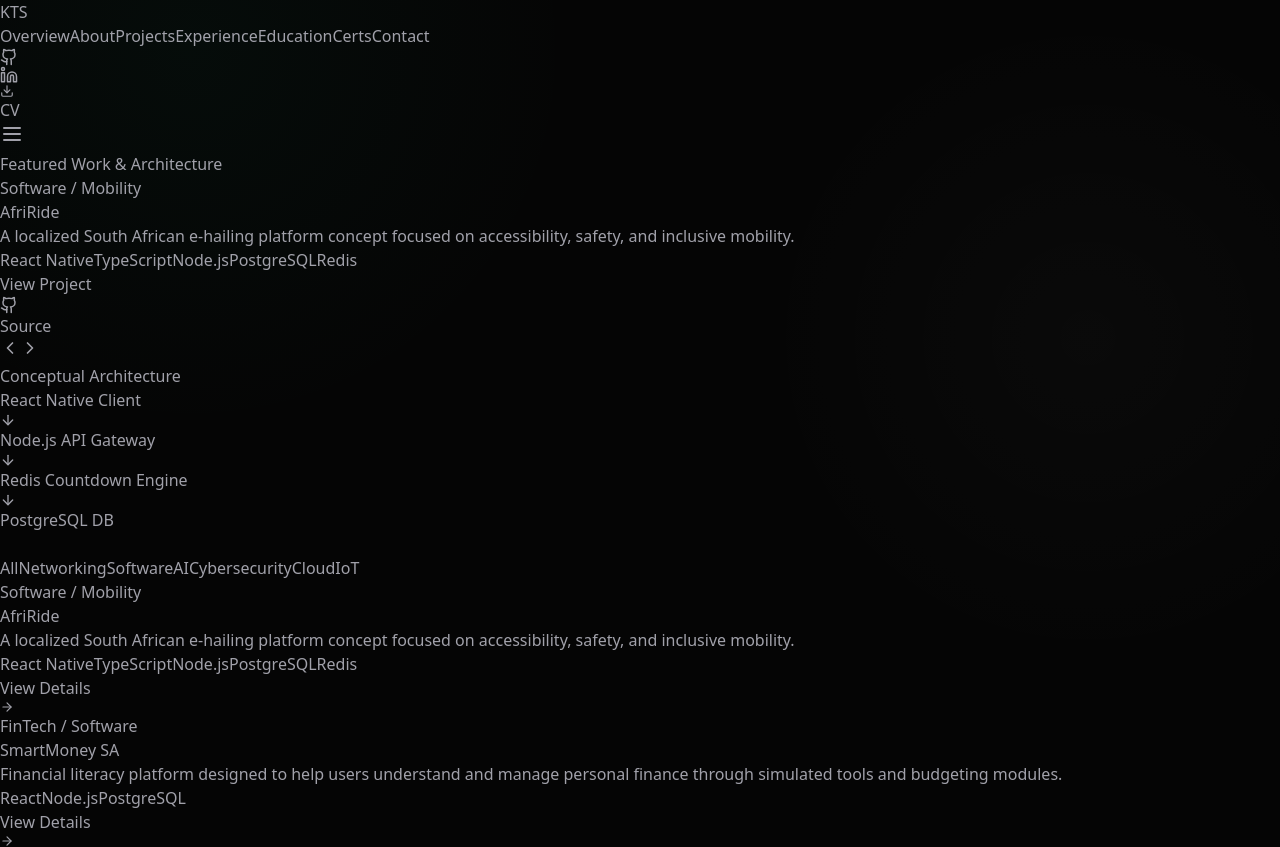
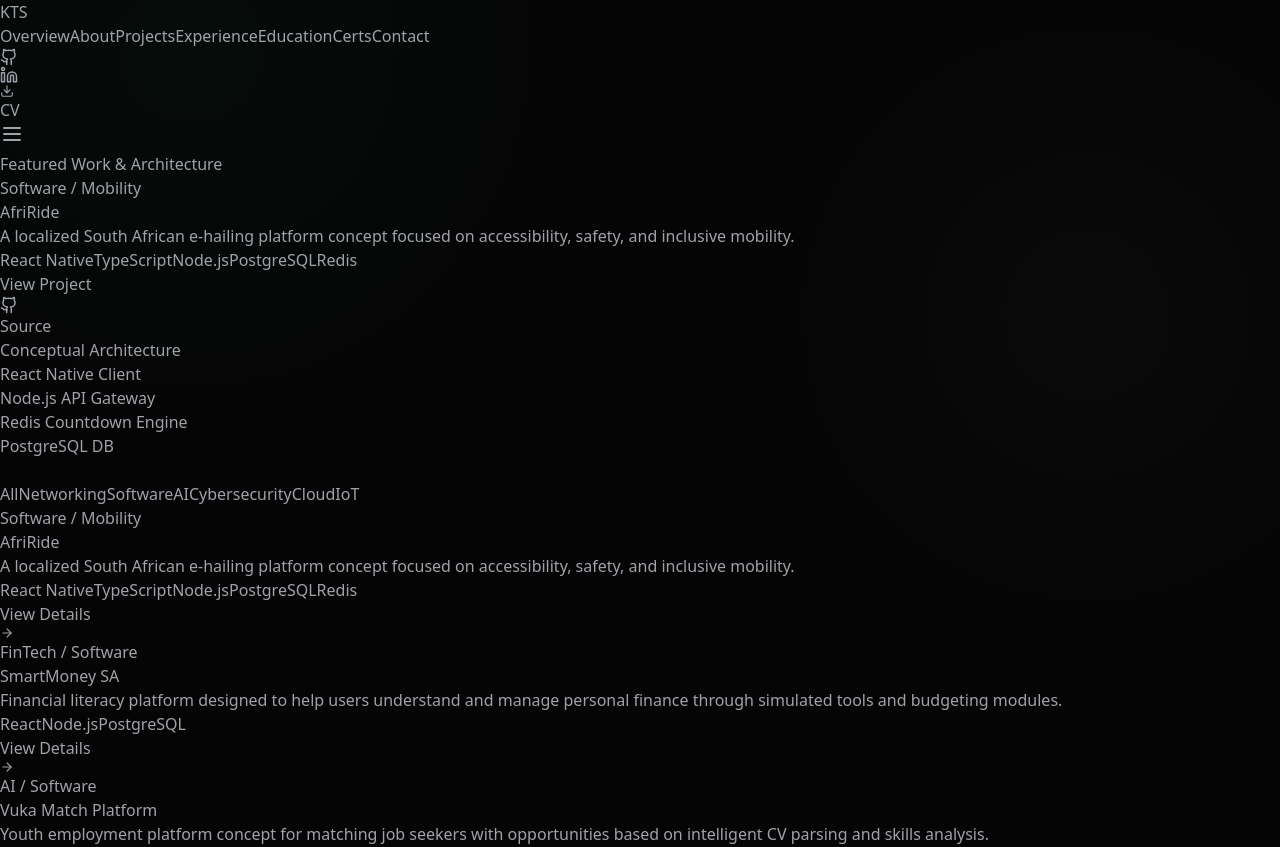
Before and after one commit to KatlehoSephoko/Katleho-Tumelo-Sephoko-s-Portfolio, a React (Vite) app: page /projects in a window 1280 px wide. Shown: the top 847 px of the page. Built offline with nearby package versions, Linux system fonts and the light colour scheme.

Commit message:
Implement smooth crossfade in project carousel
Added smooth crossfade effect to project carousel and removed manual navigation controls.

```diff
--- a/src/components/Projects.tsx
+++ b/src/components/Projects.tsx
@@ -1,10 +1,9 @@
 import { useState, useEffect } from "react";
-import { ArrowRight, ArrowDown, Github, X, ChevronLeft, ChevronRight } from "lucide-react";
+import { ArrowRight, Github, X } from "lucide-react";
 import { featuredProject, projects } from "@/lib/data";
 
 type Project = typeof projects[0];
 
-// Combine featured project and regular projects into one carousel list
 const allCarouselProjects = [
   {
     title: featuredProject.title,
@@ -28,29 +27,26 @@ const allCarouselProjects = [
 
 export default function Projects() {
   const [currentIndex, setCurrentIndex] = useState(0);
+  const [fade, setFade] = useState(true);
   const [filter, setFilter] = useState("All");
   const [selectedProject, setSelectedProject] = useState<Project | null>(null);
 
   const categories = ["All", "Networking", "Software", "AI", "Cybersecurity", "Cloud", "IoT"];
   const filteredProjects = projects.filter(p => filter === "All" || p.category.includes(filter));
 
-  // Auto-advance carousel every 5 seconds with a crossfade effect
+  // Smooth crossfade effect timer (changes every 5 seconds)
   useEffect(() => {
     const timer = setInterval(() => {
-      setCurrentIndex((prevIndex) => (prevIndex + 1) % allCarouselProjects.length);
+      setFade(false); // Start fade out
+      setTimeout(() => {
+        setCurrentIndex((prevIndex) => (prevIndex + 1) % allCarouselProjects.length);
+        setFade(true); // Fade back in
+      }, 400); // Duration matches the transition time
     }, 5000);
     return () => clearInterval(timer);
   }, []);
 
   const currentProject = allCarouselProjects[currentIndex];
-
-  const handlePrev = () => {
-    setCurrentIndex((prevIndex) => (prevIndex - 1 + allCarouselProjects.length) % allCarouselProjects.length);
-  };
-
-  const handleNext = () => {
-    setCurrentIndex((prevIndex) => (prevIndex + 1) % allCarouselProjects.length);
-  };
 
   return (
     <section className="py-24 px-6 border-t border-white/5">
@@ -60,8 +56,8 @@ export default function Projects() {
         {/* Carousel Container */}
         <div className="relative rounded-3xl border border-white/5 bg-gradient-to-br from-white/[0.03] to-transparent overflow-hidden flex flex-col lg:flex-row mb-20 shadow-2xl backdrop-blur-sm min-h-[420px]">
 
-          {/* Content with crossfade transition */}
-          <div key={currentIndex} className="animate-fade-in p-8 lg:p-14 lg:w-1/2 flex flex-col justify-between transition-opacity duration-700">
+          {/* Content with smooth crossfade opacity transition */}
+          <div className={`p-8 lg:p-14 lg:w-1/2 flex flex-col justify-between transition-opacity duration-500 ${fade ? 'opacity-100' : 'opacity-0'}`}>
             <div>
               <div className="flex items-center gap-3 mb-6">
                 <span className="px-3 py-1 text-[10px] font-mono bg-emerald-500/10 text-emerald-400 border border-emerald-500/20 rounded-full tracking-wider uppercase">
@@ -82,24 +78,17 @@ export default function Projects() {
                 <button className="px-5 py-2.5 bg-white text-zinc-950 font-semibold rounded-lg hover:bg-zinc-200 transition-colors">View Project</button>
                 <a href={currentProject.github} className="px-5 py-2.5 border border-zinc-700 text-zinc-300 rounded-lg hover:bg-zinc-800 transition-colors flex items-center gap-2"><Github size={18} /> Source</a>
               </div>
-
-              {/* Manual Carousel Navigation Controls */}
-              <div className="flex gap-2">
-                <button onClick={handlePrev} className="p-2 rounded-lg bg-white/5 hover:bg-white/10 text-zinc-300 transition-colors"><ChevronLeft size={20} /></button>
-                <button onClick={handleNext} className="p-2 rounded-lg bg-white/5 hover:bg-white/10 text-zinc-300 transition-colors"><ChevronRight size={20} /></button>
-              </div>
             </div>
           </div>
 
-          {/* Architecture Panel */}
-          <div className="lg:w-1/2 bg-zinc-950/50 border-t lg:border-t-0 lg:border-l border-white/5 p-8 lg:p-14 flex flex-col justify-center font-mono text-sm relative">
+          {/* Architecture Panel with matching crossfade */}
+          <div className={`lg:w-1/2 bg-zinc-950/50 border-t lg:border-t-0 lg:border-l border-white/5 p-8 lg:p-14 flex flex-col justify-center font-mono text-sm relative transition-opacity duration-500 ${fade ? 'opacity-100' : 'opacity-0'}`}>
              <div className="absolute inset-0 bg-[url('https://grainy-gradients.vercel.app/noise.svg')] opacity-10"></div>
              <h4 className="text-zinc-500 mb-8 text-center lg:text-left text-xs tracking-widest uppercase">Conceptual Architecture</h4>
-             <div className="space-y-4 max-w-sm mx-auto w-full relative z-10">
-               {currentProject.architecture.map((layer, index) => (
-                 <div key={layer} className="flex flex-col items-center">
-                   <div className="w-full text-center py-3.5 border border-white/5 bg-white/[0.02] backdrop-blur-md rounded-xl text-zinc-300 shadow-lg">{layer}</div>
-                   {index < currentProject.architecture.length - 1 && <ArrowDown className="text-zinc-700 my-2" size={16} />}
+             <div className="space-y-3 max-w-sm mx-auto w-full relative z-10">
+               {currentProject.architecture.map((layer) => (
+                 <div key={layer} className="w-full text-center py-3.5 border border-white/5 bg-white/[0.02] backdrop-blur-md rounded-xl text-zinc-300 shadow-lg">
+                   {layer}
                  </div>
                ))}
              </div>
@@ -109,7 +98,13 @@ export default function Projects() {
                {allCarouselProjects.map((_, idx) => (
                  <button
                    key={idx}
-                   onClick={() => setCurrentIndex(idx)}
+                   onClick={() => {
+                     setFade(false);
+                     setTimeout(() => {
+                       setCurrentIndex(idx);
+                       setFade(true);
+                     }, 300);
+                   }}
                    className={`h-1.5 rounded-full transition-all ${currentIndex === idx ? 'w-6 bg-emerald-500' : 'w-1.5 bg-zinc-700'}`}
                  />
                ))}
```
